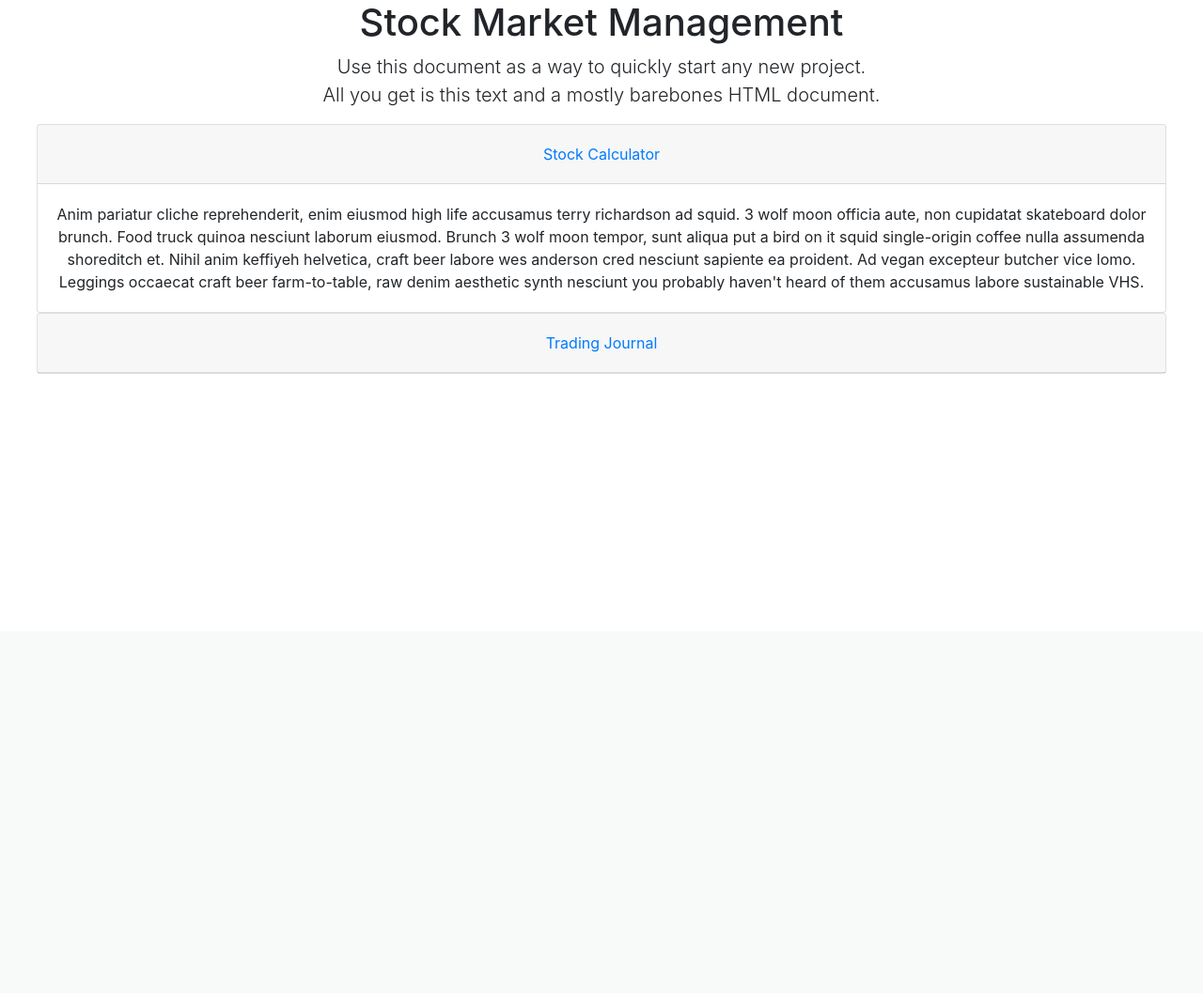
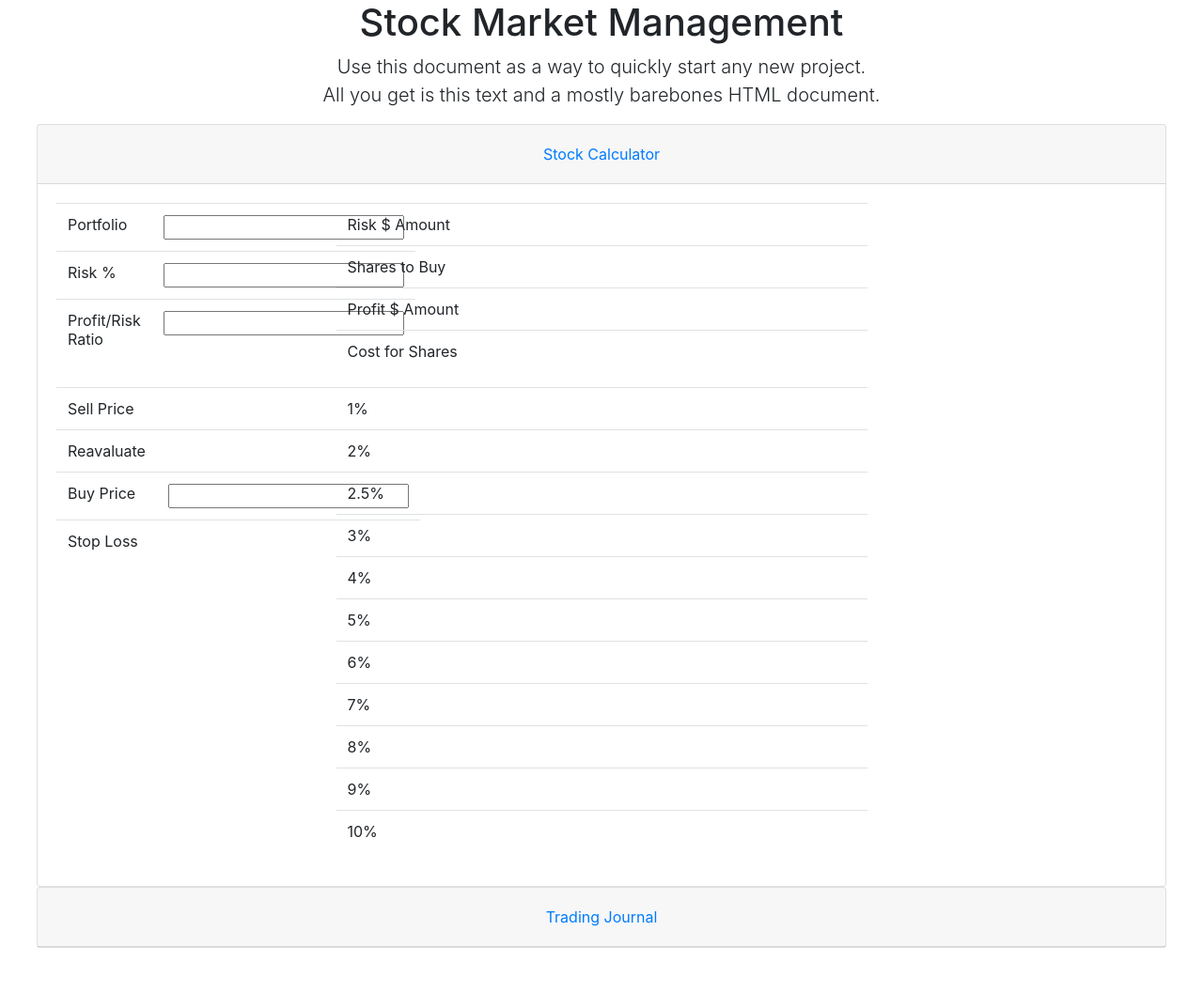
Before and after one commit to Duskamo/stock_market_workspace, a Flask app: page /management in a window 1280 px wide, after a click on "Stock Calculator". Shown: the part 128-1185 px from the top of the page at 94% size. Before the commit the page ends 526 px from the top, so only its background shows below. Run offline with Flask 2, Linux system fonts and the light colour scheme; some libraries are stand-ins or nearby versions.

Commit message:
added partial stock calculator to management page

```diff
--- a/stock_market_gui/templates/management.html
+++ b/stock_market_gui/templates/management.html
@@ -67,7 +67,122 @@
 	    </div>
 	    <div id="collapseOne" class="collapse" aria-labelledby="headingOne" data-parent="#accordion">
 	      <div class="card-body">
-		Anim pariatur cliche reprehenderit, enim eiusmod high life accusamus terry richardson ad squid. 3 wolf moon officia aute, non cupidatat skateboard dolor brunch. Food truck quinoa nesciunt laborum eiusmod. Brunch 3 wolf moon tempor, sunt aliqua put a bird on it squid single-origin coffee nulla assumenda shoreditch et. Nihil anim keffiyeh helvetica, craft beer labore wes anderson cred nesciunt sapiente ea proident. Ad vegan excepteur butcher vice lomo. Leggings occaecat craft beer farm-to-table, raw denim aesthetic synth nesciunt you probably haven't heard of them accusamus labore sustainable VHS.
+		<div class="row">
+			<div class="col-md-3">
+				<table class="table">
+					<tbody>
+						<tr>
+							<td>Portfolio</td>
+							<td><input type='text' class='text' id='portfolioAmt'></td>
+						</tr>
+						<tr>
+							<td>Risk %</td>
+							<td><input type='text' class='text' id='riskPercent'></td>
+						</tr>
+						<tr>
+							<td>Profit/Risk Ratio</td>
+							<td><input type='text' class='text' id='profitRiskRatio'></td>
+						</tr>
+					</tbody>
+				</table>
+			</div>
+			<div class="col-md-6 col-md-offset-3">
+				<table class="table">
+					<tbody>
+						<tr>
+							<td>Risk $ Amount</td>
+							<td><span id='riskAmt'></span></td>
+						</tr>
+						<tr>
+							<td>Shares to Buy</td>
+							<td><span id='sharesToBuy'></span></td>
+						</tr>
+						<tr>
+							<td>Profit $ Amount</td>
+							<td><span id='profitAmt'></span></td>
+						</tr>
+						<tr>
+							<td>Cost for Shares</td>
+							<td><span id='costForShares'></span></td>
+						</tr>
+					</tbody>
+				</table>
+			</div>
+		</div>
+		<div class="row">
+			<div class="col-md-3">
+				<table class="table">
+					<tbody>
+						<tr>
+							<td>Sell Price</td>
+							<td><span id='sellPrice'></span></td>
+						</tr>
+						<tr>
+							<td>Reavaluate</td>
+							<td><span id='reavaluate'></span></td>
+						</tr>
+						<tr>
+							<td>Buy Price</td>
+							<td><input type='text' class='text' id='buyPrice'></td>
+						</tr>
+						<tr>
+							<td>Stop Loss</td>
+							<td><span id='stopLoss'></span></td>
+						</tr>
+					</tbody>
+				</table>
+			</div>
+			<div class="col-md-6 col-md-offset-3">
+				<table class="table">
+					<tbody>
+						<tr>
+							<td>1%</td>
+							<td><span id='onePer'></span></td>
+						</tr>
+						<tr>
+							<td>2%</td>
+							<td><span id='twoPer'></span></td>
+						</tr>
+						<tr>
+							<td>2.5%</td>
+							<td><span id='twoHalfPer'></span></td>
+						</tr>
+						<tr>
+							<td>3%</td>
+							<td><span id=threePer'></span></td>
+						</tr>
+						<tr>
+							<td>4%</td>
+							<td><span id='fourPer'></span></td>
+						</tr>
+						<tr>
+							<td>5%</td>
+							<td><span id='fivePer'></span></td>
+						</tr>
+						<tr>
+							<td>6%</td>
+							<td><span id='sixPer'></span></td>
+						</tr>
+						<tr>
+							<td>7%</td>
+							<td><span id='sevenPer'></span></td>
+						</tr>
+						<tr>
+							<td>8%</td>
+							<td><span id='eightPer'></span></td>
+						</tr>
+						<tr>
+							<td>9%</td>
+							<td><span id='ninePer'></span></td>
+						</tr>
+						<tr>
+							<td>10%</td>
+							<td><span id='tenthPer'></span></td>
+						</tr>
+					</tbody>
+				</table>
+			</div>
+		</div>
 	      </div>
 	    </div>
 	  </div>
@@ -81,6 +196,7 @@
 	    </div>
 	    <div id="collapseTwo" class="collapse" aria-labelledby="headingTwo" data-parent="#accordion">
 	      <div class="card-body">
+		<!--Trading Journal Datatable -->
 		<table id="example" class="display" style="width:100%">
 			<thead>
 			    <tr>
@@ -188,7 +304,7 @@
 				<th>Sum W/L</th>
 			    </tr>
 			</tfoot>
-		    </table>
+		   </table>
 	      </div>
 	    </div>
 	  </div>
```
